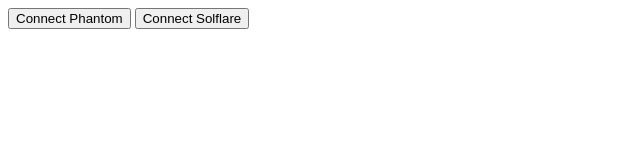
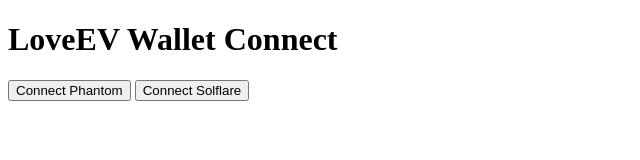
Before and after one commit to rogerhuntideatrek/loveev-web3, a plain HTML site: page index.html in a window 1280 px wide. Shown: the whole page, without its empty margins (0-640 px from the left). Drawn offline with Linux system fonts and the light colour scheme.

Commit message:
Update index.html

```diff
--- a/index.html
+++ b/index.html
@@ -8,6 +8,7 @@
     <script src="https://cdn.jsdelivr.net/npm/@solana/web3.js@1.66.0/dist/index.iife.js"></script>
 </head>
 <body>
+    <h1>LoveEV Wallet Connect</h1>
     <button id="connect-phantom">Connect Phantom</button>
     <button id="connect-solflare">Connect Solflare</button>
     <button id="disconnect" style="display:none;">Disconnect</button>
```
